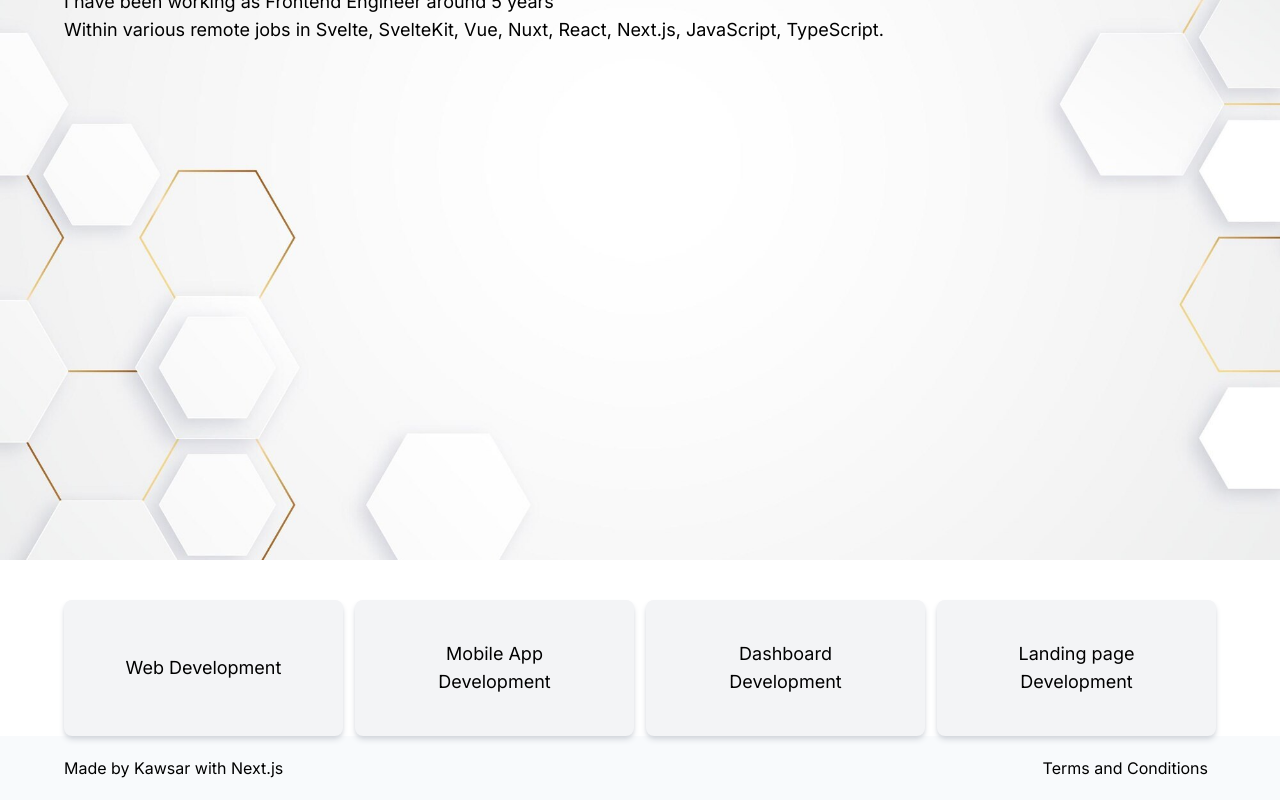
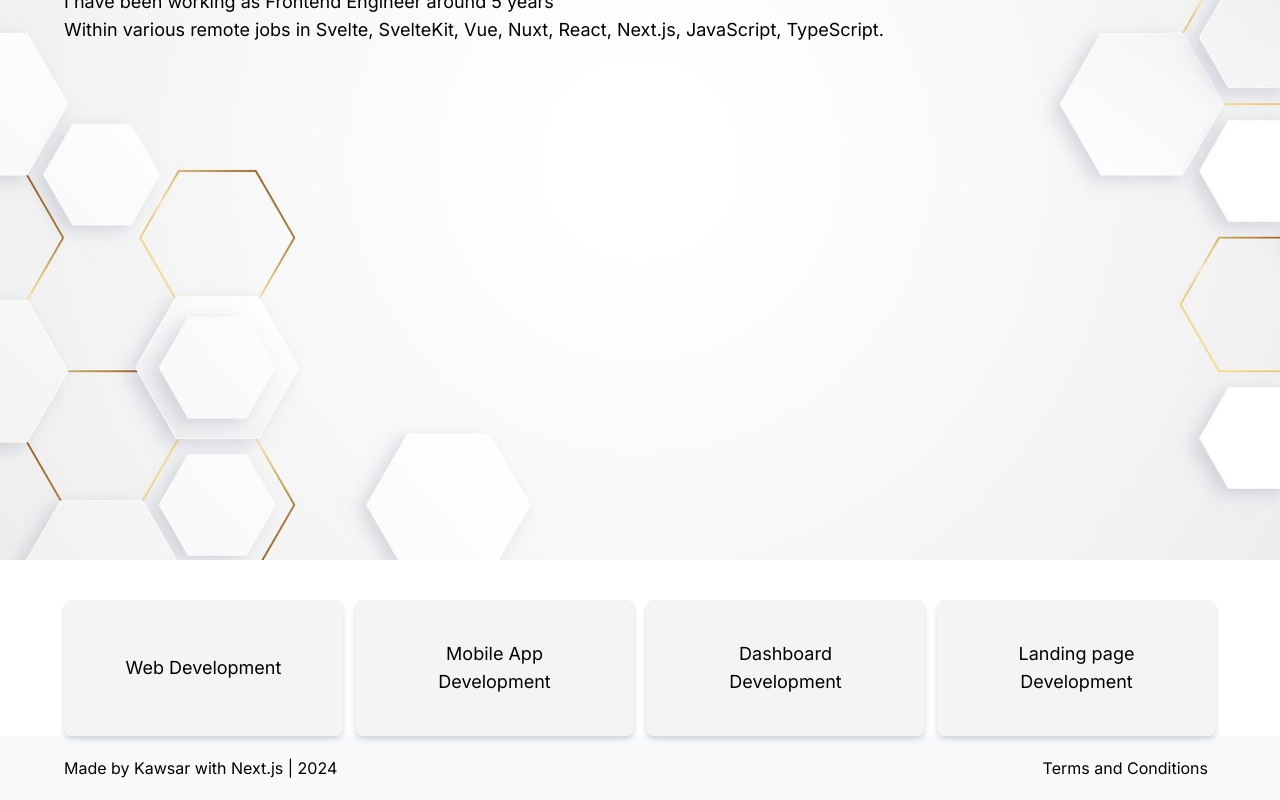
Before and after one commit to prokawsar/services-nextjs, a Next.js app: page / in a window 1280 px wide. Shown: the part 240-1040 px from the top of the page. Built offline with nearby package versions, Linux system fonts and the light colour scheme.

Commit message:
fix footer

```diff
--- a/src/app/sections/Footer.tsx
+++ b/src/app/sections/Footer.tsx
@@ -5,11 +5,11 @@ export default function Footer() {
     <div className="bg-slate-50 w-full flex justify-center">
       <div className="flex flex-row w-full mx-auto max-w-6xl justify-between py-3">
         <div className="flex items-center">
-          <p className="">Made by Kawsar with Next.js</p>
+          <p className="">Made by Kawsar with Next.js | 2024</p>
         </div>
         <div className="flex flex-row items-center">
           <Link
-            className="rounded-md p-2 hover:bg-gray-100 hover:font-semibold duration-150"
+            className="rounded-md p-2 hover:bg-slate-100/60 duration-150"
             href={'/'}
           >
             Terms and Conditions
```
